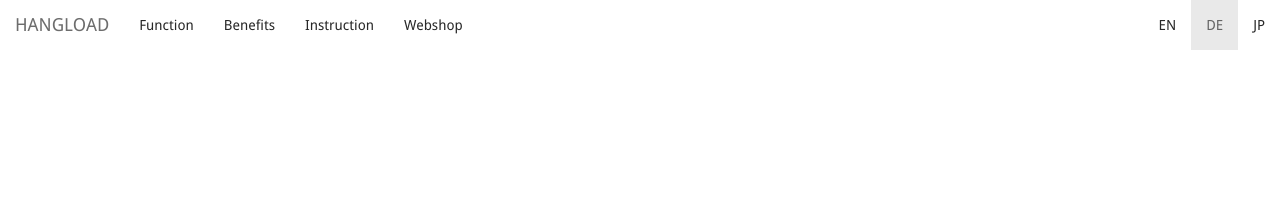
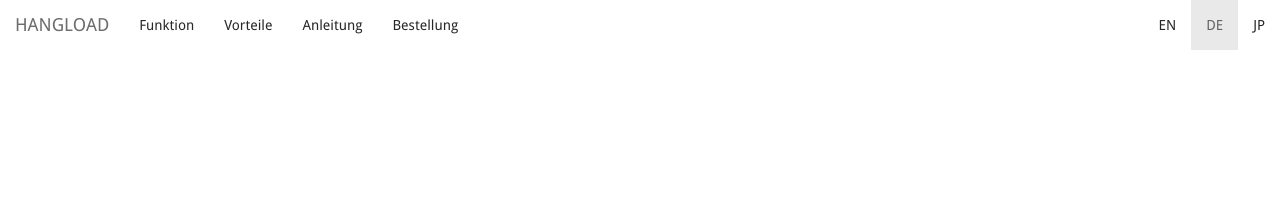
Before and after one commit to bodokaiser/hangload.com, a Jekyll site: the page built from de/instruction/index.html, in a window 1280 px wide. Shown: the top 209 px of the page. Built offline with Jekyll 4.4.1, drawn with Linux system fonts in a browser that asks for light colours; nearby versions of some CDN libraries; library files that are not in the unit come from our copies; Markdown is read by kramdown in place of the engine named in the settings.

Commit message:
Update header_instructionDE.html

```diff
--- a/_includes/header_instructionDE.html
+++ b/_includes/header_instructionDE.html
@@ -13,16 +13,16 @@ data-toggle="collapse" data-target=".navbar-collapse">
 <div class="navbar-collapse collapse">
 <ul class="navbar-nav nav">
 <!-- <li><a href="//hangloadug.tumblr.com/">News</a></li> -->
-<li><a href="{{ page.prefix }}/#function">Function</a></li>
-<li><a href="{{ page.prefix }}/#benefits">Benefits</a></li>
+<li><a href="{{ page.prefix }}/#function">Funktion</a></li>
+<li><a href="{{ page.prefix }}/#benefits">Vorteile</a></li>
 </ul>
 
 <ul class="navbar-nav nav">
-<li><a href="{{ page.prefix }}/instruction">Instruction</a></li>
+<li><a href="{{ page.prefix }}/instruction">Anleitung</a></li>
 </ul>
 
 <ul class="navbar-nav nav">
-<li><a href="{{ page.prefix }}/webshop">Webshop</a></li>
+<li><a href="{{ page.prefix }}/webshop">Bestellung</a></li>
 <!--<li class="active"><a href="/webshop">Webshop</a></li> -->
 </ul>
 <ul class="navbar-nav navbar-right nav">
```
